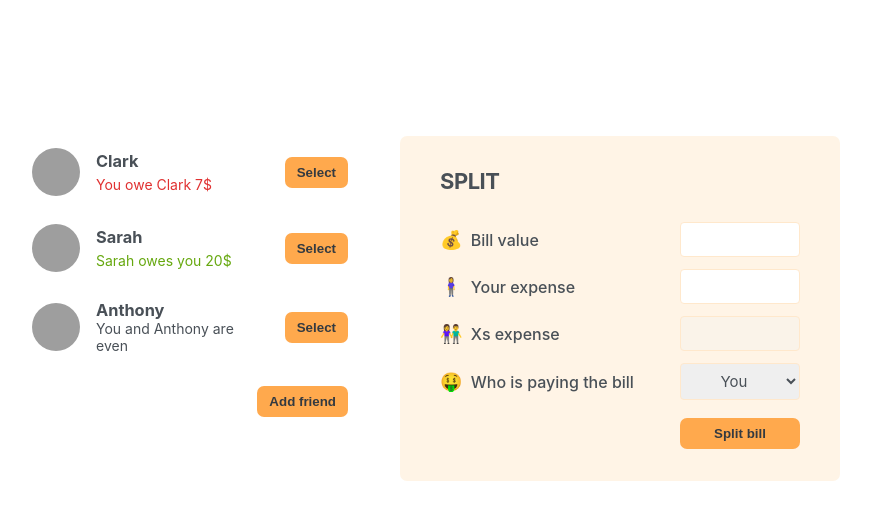
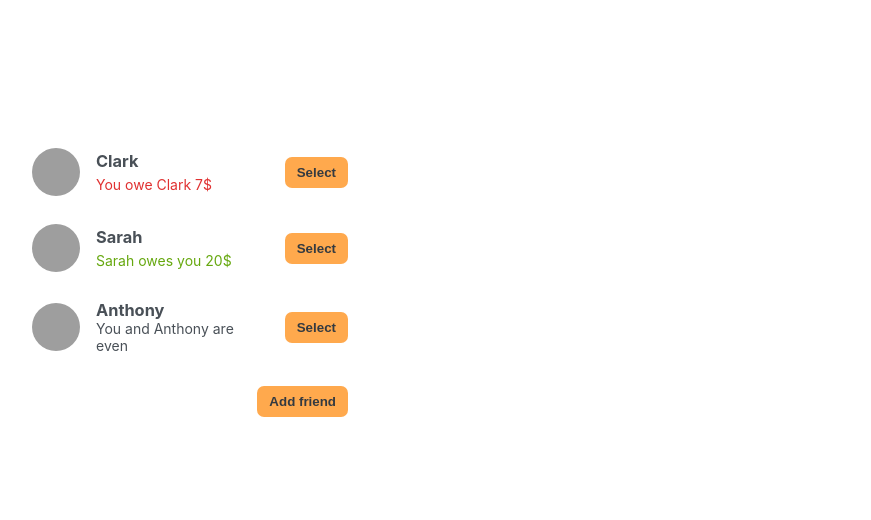
Before and after one commit to gah-code/eat-n-split, a React (Vite) app: page / in a window 1280 px wide. Shown: the top 520 px of the page, without its empty margins (210-1081 px from the left). Built offline with nearby package versions, Linux system fonts and the light colour scheme; grey boxes are pictures that could not be loaded; the HTML template or start-up script is replaced by a standard one.

Commit message:
selecting a friend

```diff
--- a/src/App.jsx
+++ b/src/App.jsx
@@ -33,6 +33,7 @@
 export default function App() {
   const [friends, setFriends] = useState(initialFriends);
   const [showAddFriend, setShowAddFriend] = useState(false);
+  const [selectedFriend, setSelectedFriend] = useState(null);
 
   function handleShowAddFriend() {
     setShowAddFriend((show) => !show);
@@ -40,36 +41,40 @@
 
   function handleAddFriend(friend) {
     setFriends((friends) => [...friends, friend]);
+    setShowAddFriend(false);
+  }
+
+  function handleSelection(friend) {
+    setSelectedFriend(friend);
   }
 
   return (
     <>
       <div className='app'>
         <div className='sidebar'>
-          <FriendsList friends={friends} />
+          <FriendsList friends={friends} onSelection={handleSelection} />
           {showAddFriend && <FormAddFriend onAddFriend={handleAddFriend} />}
           <Button onClick={handleShowAddFriend}>
             {showAddFriend ? 'Close' : 'Add friend'}
           </Button>
         </div>
-
-        <FormSplitBill />
+        {selectedFriend && <FormSplitBill selectedFriend={selectedFriend} />}
       </div>
     </>
   );
 }
 
-function FriendsList({ friends }) {
+function FriendsList({ friends, onSelection }) {
   return (
     <ul>
       {friends.map((friend) => (
-        <Friend friend={friend} key={friend.id} />
+        <Friend friend={friend} key={friend.id} onSelection={onSelection} />
       ))}
     </ul>
   );
 }
 
-function Friend({ friend }) {
+function Friend({ friend, onSelection }) {
   return (
     <li>
       <img src={friend.image} alt={friend.name} />
@@ -87,7 +92,7 @@
       )}
       {friend.balance === 0 && <p>You and {friend.name} are even</p>}
 
-      <Button>Select</Button>
+      <Button onClick={() => onSelection(friend)}>Select</Button>
     </li>
   );
 }
@@ -136,24 +141,25 @@
   );
 }
 
-function FormSplitBill() {
+function FormSplitBill({ selectedFriend }) {
   return (
     <form className='form-split-bill' action=''>
-      <h2>split</h2>
+      <h2>Split a bill with {selectedFriend.name}</h2>
+
       <label>💰 Bill value</label>
       <input type='text' name='' id='' />
 
       <label>🧍‍♀️ Your expense</label>
       <input type='text' />
 
-      <label>👫 Xs expense</label>
+      <label>👫 {selectedFriend.name}'s expense</label>
       <input type='text' disabled />
 
       <label>🤑 Who is paying the bill</label>
 
       <select name='' id=''>
         <option value='user'>You</option>
-        <option value='friend'>friend</option>
+        <option value='friend'>{selectedFriend.name}</option>
       </select>
 
       <Button>Split bill</Button>
```
